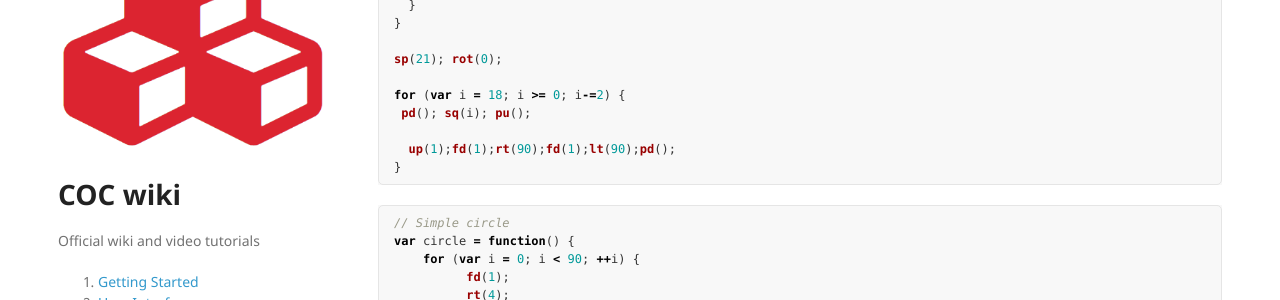
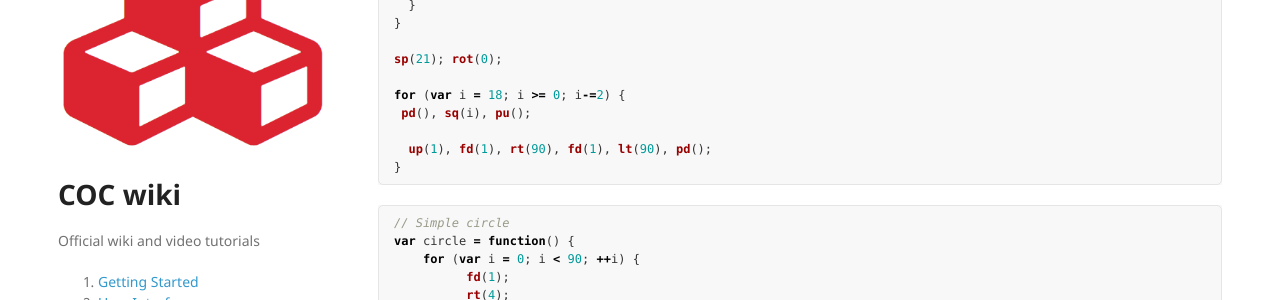
Before and after one commit to daisykim/daisykim.github.io, a Jekyll site: the page built from p/alc-1.0-white-paper.md, in a window 1280 px wide and 900 px high, scrolled down 1664 px. Shown: the part 154-454 px from the top of the window. Built offline with Jekyll 4.4.1, drawn with Linux system fonts in a browser that asks for light colours; nearby versions of some CDN libraries.

````diff
--- a/p/alc-1.0-white-paper.md
+++ b/p/alc-1.0-white-paper.md
@@ -62,9 +62,9 @@ function sq(len) {
 sp(21); rot(0);
 
 for (var i = 18; i >= 0; i-=2) {
- pd(); sq(i); pu();
+ pd(), sq(i), pu();
 
-  up(1);fd(1);rt(90);fd(1);lt(90);pd();
+  up(1), fd(1), rt(90), fd(1), lt(90), pd();
 }
 ```
 
````
